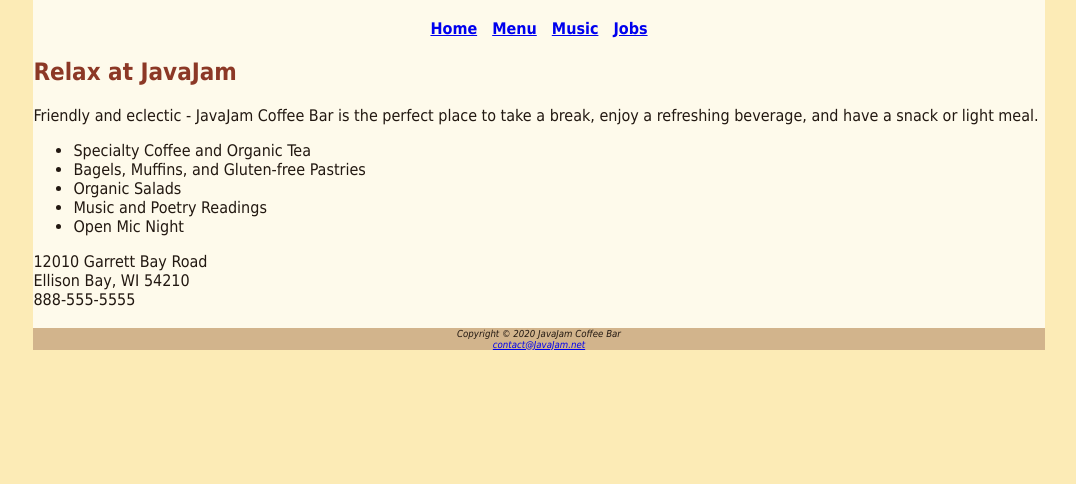
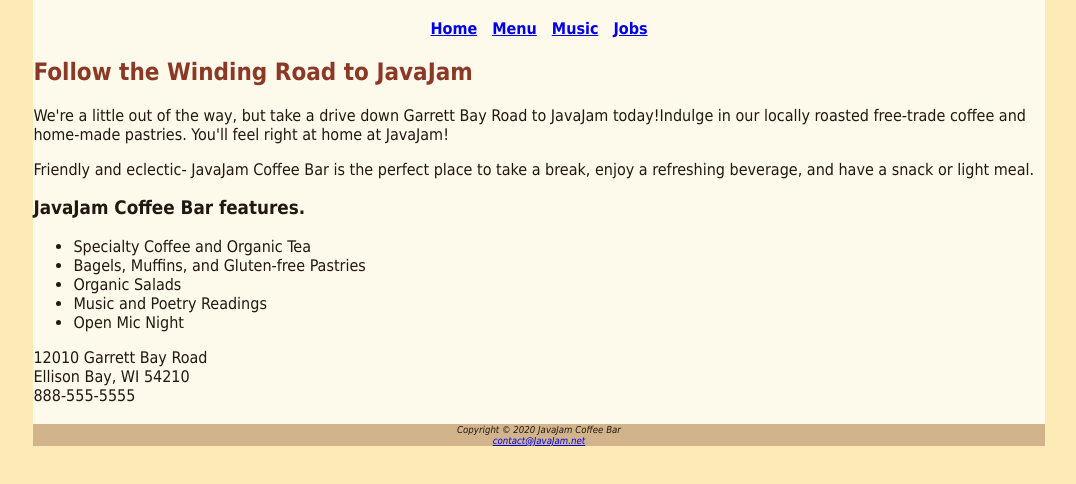
Before and after one commit to mariiisolll/Chap6_JavaJam, a plain HTML site: page index.html in a window 1280 px wide. Shown: the part 88-572 px from the top of the page, without its empty margins (101-1177 px from the left). Drawn offline with Linux system fonts and the light colour scheme.

Commit message:
Update index.html

```diff
--- a/index.html
+++ b/index.html
@@ -16,11 +16,14 @@
 <a href="music.html">Music</a> &nbsp;
 <a href="jobs.html">Jobs</a>
 </nav>
+  <div id="homehero">
+  </div>
 <main>
-<h2>Relax at JavaJam</h2>
-<p>Friendly and eclectic - JavaJam Coffee Bar is the perfect place to take a break,
-  enjoy a refreshing beverage, and have a snack or light meal.</p>
-<ul>
+<h2>Follow the Winding Road to JavaJam</h2>
+<p>We're a little out of the way, but take a drive down Garrett Bay Road to JavaJam today!Indulge in our locally roasted free-trade coffee and home-made pastries. You'll feel right at home at JavaJam!</p>
+<p>Friendly and eclectic- JavaJam Coffee Bar is the perfect place to take a break, enjoy a refreshing beverage, and have a snack or light meal.</p>
+  <h3>JavaJam Coffee Bar features.</h3>
+  <ul>
   <li>Specialty Coffee and Organic Tea</li>
   <li>Bagels, Muffins, and Gluten-free Pastries</li>
   <li>Organic Salads</li>
```
